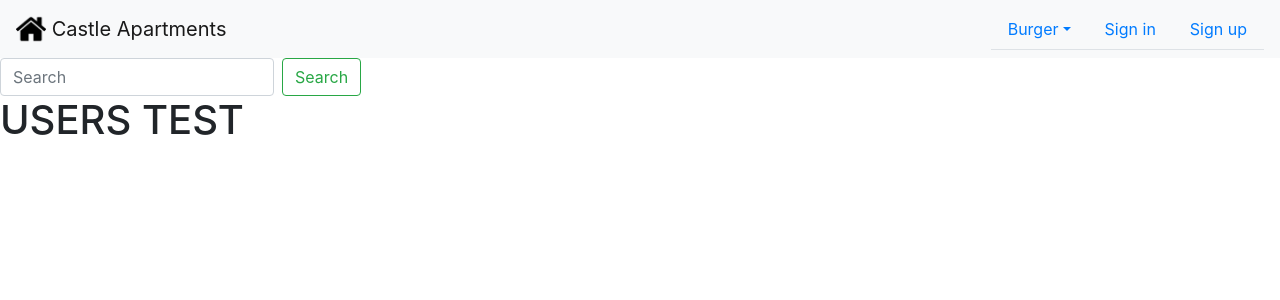
After one commit to GudjonB/Verklegt2, a Django app: page / in a window 1280 px wide. The commit adds this page. Shown: the top 300 px of the page. Run offline with Django 3.2, Linux system fonts and the light colour scheme; some libraries are stand-ins or nearby versions.

Commit message:
smá ui test og templates

```diff
--- a/CastleApartment/settings.py
+++ b/CastleApartment/settings.py
@@ -37,6 +37,8 @@ INSTALLED_APPS = [
     'django.contrib.sessions',
     'django.contrib.messages',
     'django.contrib.staticfiles',
+    'Users.apps.UsersConfig',
+    'Properties.apps.PropertiesConfig',
 ]
 
 MIDDLEWARE = [
--- a/CastleApartment/urls.py
+++ b/CastleApartment/urls.py
@@ -17,7 +17,7 @@ from django.contrib import admin
 from django.urls import path, include
 
 urlpatterns = [
-    path('users/', include('Users.urls')),
+    path('', include('Users.urls')),
     path('properties/', include('Properties.urls')),
     path('admin/', admin.site.urls),
 ]
--- a/Properties/views.py
+++ b/Properties/views.py
@@ -1,6 +1,5 @@
 from django.shortcuts import render
-from django.http import HttpResponse
 
 # Create your views here.
 def index(request) :
-    return HttpResponse("Properties TEST")
+    return render(request, 'Properties/index.html')
--- a/Users/views.py
+++ b/Users/views.py
@@ -1,6 +1,5 @@
 from django.shortcuts import render
-from django.http import HttpResponse
 
 # Create your views here.
 def index(request) :
-    return HttpResponse("USERS TEST")
+    return render(request, 'Users/index.html' )
--- /dev/null
+++ b/templates/Properties/index.html
@@ -0,0 +1,6 @@
+{% extends 'base.html' %}
+
+{% block content %}
+    <h1>Properties TEST</h1>
+
+{% endblock %}
--- /dev/null
+++ b/templates/Users/index.html
@@ -0,0 +1,11 @@
+{% extends 'base.html' %}
+
+{% block content %}
+    <h1>USERS TEST</h1>
+
+{% endblock %}
+
+{% block burger %}
+    <a class="dropdown-item" href="#">My properties</a>
+    <a class="dropdown-item" href="#">eitthva[</a>
+{% endblock %}
--- a/templates/base.html
+++ b/templates/base.html
@@ -11,9 +11,41 @@
     <title>Castle Apartments!</title>
 </head>
 <body>
+{% load static %}
+<nav class="navbar navbar-light bg-light">
+    <a class="navbar-brand" href="#">
+        <img src={% static 'images/25694.png' %} width="30" height="30" class="d-inline-block align-top" alt=""> Castle Apartments</a>
+
+    <ul class="nav nav-tabs">
+        <li class="nav-item dropdown">
+            <a class="nav-link dropdown-toggle" data-toggle="dropdown" href="#" role="button" aria-haspopup="true" aria-expanded="false">Burger</a>
+            <div class="dropdown-menu">
+                <a class="dropdown-item" href="{% url 'properties-index' %}">All houses</a>
+                <a class="dropdown-item" href="#">Open houses</a>
+                <div class="dropdown-divider"></div>
+                {% block burger %}
+
+                {% endblock %}
+            </div>
+        </li>
+        <li class="nav-item">
+            <a class="nav-link" href="#">Sign in</a>
+        </li>
+        <li class="nav-item">
+            <a class="nav-link" href="#">Sign up</a>
+        </li>
+    </ul>
+</nav>
+<form class="form-inline my-2 my-lg-0">
+    <input class="form-control mr-sm-2" type="search" placeholder="Search" aria-label="Search">
+    <button class="btn btn-outline-success my-2 my-sm-0" type="submit">Search</button>
+</form>
+
 {% block content %}
 
 {% endblock %}
+
+
 
 <!-- Optional JavaScript -->
 <!-- jQuery first, then Popper.js, then Bootstrap JS -->
```
Also changed, not shown: static/images/25694.png (added). Lines whose indentation alone changed are shown as unchanged.
